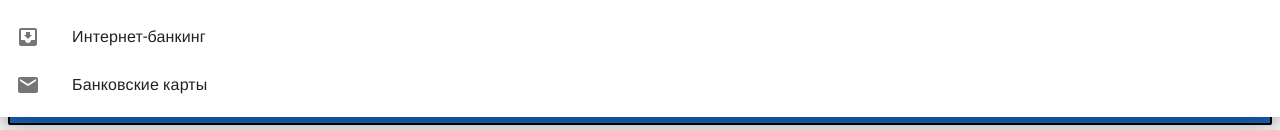
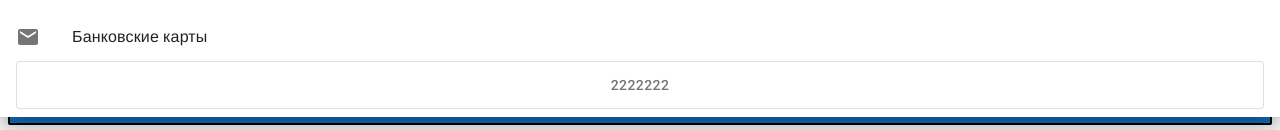
Before and after one commit to bd240897/more_tech_hack, a React (Vite) app in the folder frontend/: page /map in a window 1280 px wide. Both pictures are taken after a click on the button "ВЫБОР УСЛУГИ". Shown: the part 683-813 px from the top of the page. Built offline with nearby package versions, Linux system fonts and the light colour scheme; a web font is replaced by a local one.

Commit message:
feat(react): start to make toggle button

```diff
--- a/frontend/src/pages/MapPage/CustomDrawer/CustomDrawer.tsx
+++ b/frontend/src/pages/MapPage/CustomDrawer/CustomDrawer.tsx
@@ -11,25 +11,36 @@ import {
     ListItem,
     ListItemButton,
     ListItemIcon,
-    ListItemText,
+    ListItemText, ToggleButton,
 } from '@mui/material';
 import InboxIcon from '@mui/icons-material/MoveToInbox';
 import MailIcon from '@mui/icons-material/Mail';
 import {services, servicesFromData} from "@/common/services";
+import {styled} from "@mui/material/styles";
 
 type Anchor = 'top' | 'left' | 'bottom' | 'right';
 
 
 interface CustomDrawerProps {
     isDrawer: boolean,
-    setIsDrawer:  (value: (((prevState: boolean) => boolean) | boolean)) => void
+    setIsDrawer: (value: (((prevState: boolean) => boolean) | boolean)) => void
 }
 
-export default function CustomDrawer({isDrawer=false, setIsDrawer=()=>{}}: CustomDrawerProps) {
+const CustomToggleButton = styled(ToggleButton)({
+    backgroundColor: 'white',
+    "&.Mui-selected": {
+        color: "white",
+        backgroundColor: '#0564f3'
+    },
+    "&.Mui-selected:hover": {
+        color: "white",
+        backgroundColor: '#6a6a6a'
+    }
+});
 
-    // стейт открыт ли или нет
-    // const [state, setState] = React.useState(false);
+export default function CustomDrawer({isDrawer = false, setIsDrawer = () => {}}: CustomDrawerProps) {
 
+    const [isToggleButton, setIsToggleButton] = React.useState(false);
 
     /**
      * Переключает вкл и выкл меню
@@ -56,7 +67,7 @@ export default function CustomDrawer({isDrawer=false, setIsDrawer=()=>{}}: Custo
         <Box
             sx={{width: anchor === 'top' || anchor === 'bottom' ? 'auto' : 250}}
             role="presentation"
-            onClick={toggleDrawer(false)}
+            // onClick={toggleDrawer(false)}
             onKeyDown={toggleDrawer(false)}
         >
 
@@ -88,6 +99,22 @@ export default function CustomDrawer({isDrawer=false, setIsDrawer=()=>{}}: Custo
                         </ListItemButton>
                     </ListItem>
                 ))}
+                {/* TODO make buttons */}
+                <ListItem key={111111} disablePadding>
+                    <CustomToggleButton
+                        value="check"
+                        aria-label="left aligned"
+                        selected={isToggleButton}
+                        onChange={() => {
+                            setIsToggleButton(!isToggleButton);
+                        }}
+                        fullWidth
+                        sx={{mx: 2}}
+                    >
+                            2222222
+
+                    </CustomToggleButton>
+                </ListItem>
             </List>
 
         </Box>
@@ -103,6 +130,7 @@ export default function CustomDrawer({isDrawer=false, setIsDrawer=()=>{}}: Custo
                     anchor={'bottom'}
                     open={isDrawer}
                     onClose={toggleDrawer(false)}
+                    // onClick={event=>event.stopPropagation()}
                 >
                     {list('bottom')}
                 </Drawer>
```
